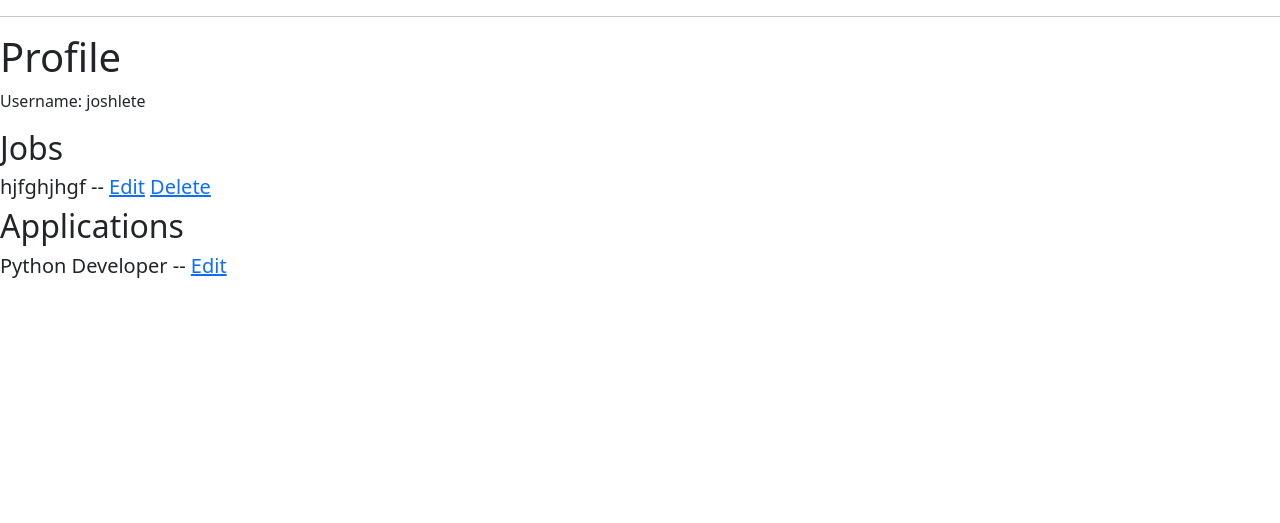
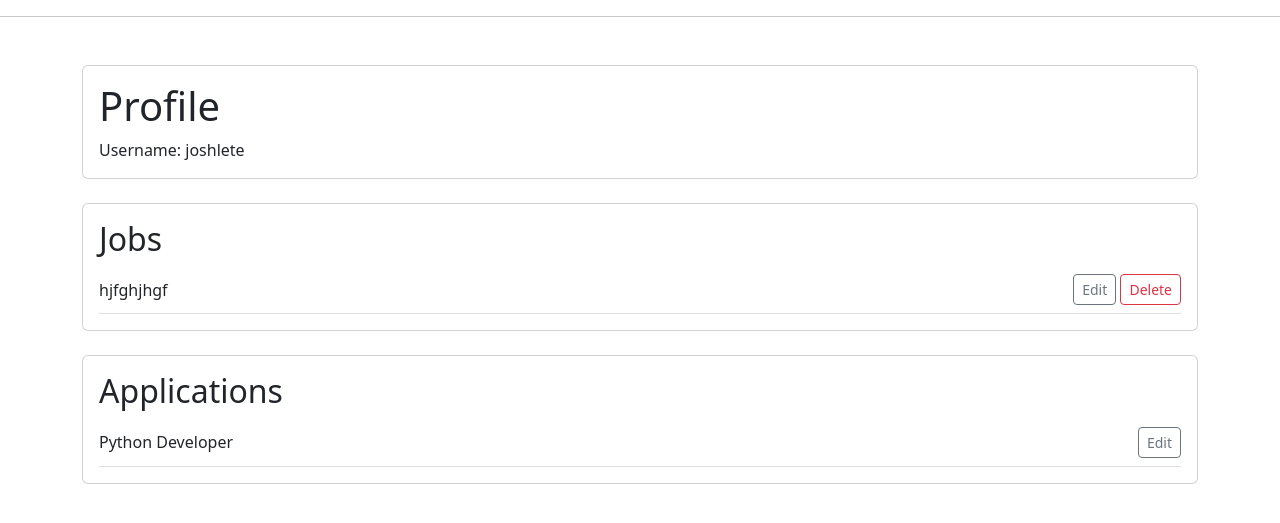
Before and after one commit to Joshlete/jobboard, a Django app: page /profile/ in a window 1280 px wide. Shown: the part 24-547 px from the top of the page. Run offline with Django 5.2, Linux system fonts and the light colour scheme; a user stored in the database is signed in; data comes from the database, SQL or seed files in the repository.

Commit message:
restyled profile page

```diff
--- a/jobs/templates/profile.html
+++ b/jobs/templates/profile.html
@@ -1,27 +1,45 @@
-{% extends 'main.html' %} {% block content %}
+{% extends 'main.html' %}
+{% block content %}
 
-<h1>Profile</h1>
-<p>Username: {{ user.username }}</p>
+<div class="container mt-5">
+  <!-- Profile Section -->
+  <div class="card mb-4">
+    <div class="card-body">
+      <h1 class="card-title">Profile</h1>
+      <p class="card-text">Username: {{ user.username }}</p>
+    </div>
+  </div>
 
-<!-- display all jobs -->
-<h2>Jobs</h2>
+  <!-- Jobs Section -->
+  <div class="card mb-4">
+    <div class="card-body">
+      <h2 class="card-title">Jobs</h2>
       {% for job in jobs %}
+      <div class="d-flex justify-content-between align-items-center border-bottom py-2">
+        <span>{{ job.title }}</span>
         <div>
-    <h5>
-        {{job.title}} --
-        <a href="{% url 'update-job' job.id %}">Edit</a>
-        <a href="{% url 'delete-job' job.id %}">Delete</a>
-    </h5>
+          <a href="{% url 'update-job' job.id %}" class="btn btn-outline-secondary btn-sm">Edit</a>
+          <a href="{% url 'delete-job' job.id %}" class="btn btn-outline-danger btn-sm">Delete</a>
+        </div>
       </div>
       {% endfor %}
+    </div>
+  </div>
 
-<!-- display all applications -->
-<h2>Applications</h2>
+  <!-- Applications Section -->
+  <div class="card mb-4">
+    <div class="card-body">
+      <h2 class="card-title">Applications</h2>
       {% for application in applications %}
+      <div class="d-flex justify-content-between align-items-center border-bottom py-2">
+        <span>{{ application.job.title }}</span>
         <div>
-    <h5>
-        {{application.job.title}} --
-        <a href="{% url 'update-application' application.id %}">Edit</a>
-    </h5>
+          <a href="{% url 'update-application' application.id %}" class="btn btn-outline-secondary btn-sm">Edit</a>
         </div>
-{% endfor %} {% endblock %}
+      </div>
+      {% endfor %}
+    </div>
+  </div>
+</div>
+
+{% endblock %}
```
Lines whose indentation alone changed are shown as unchanged.
